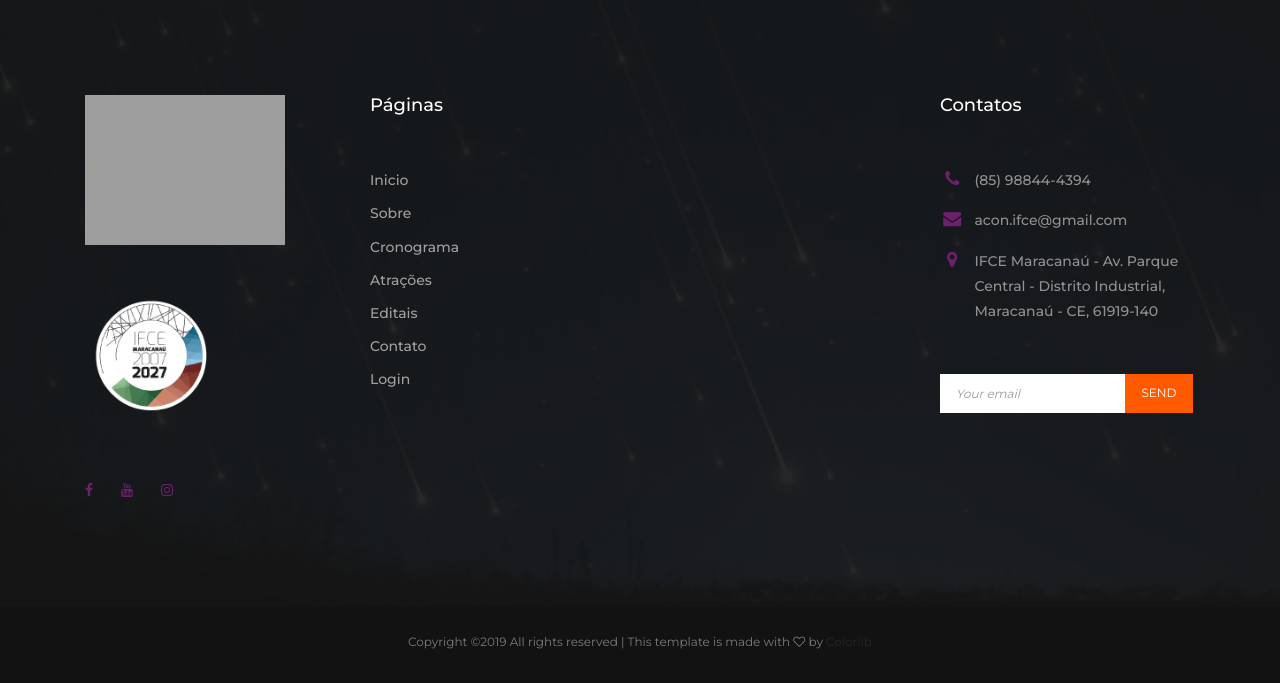
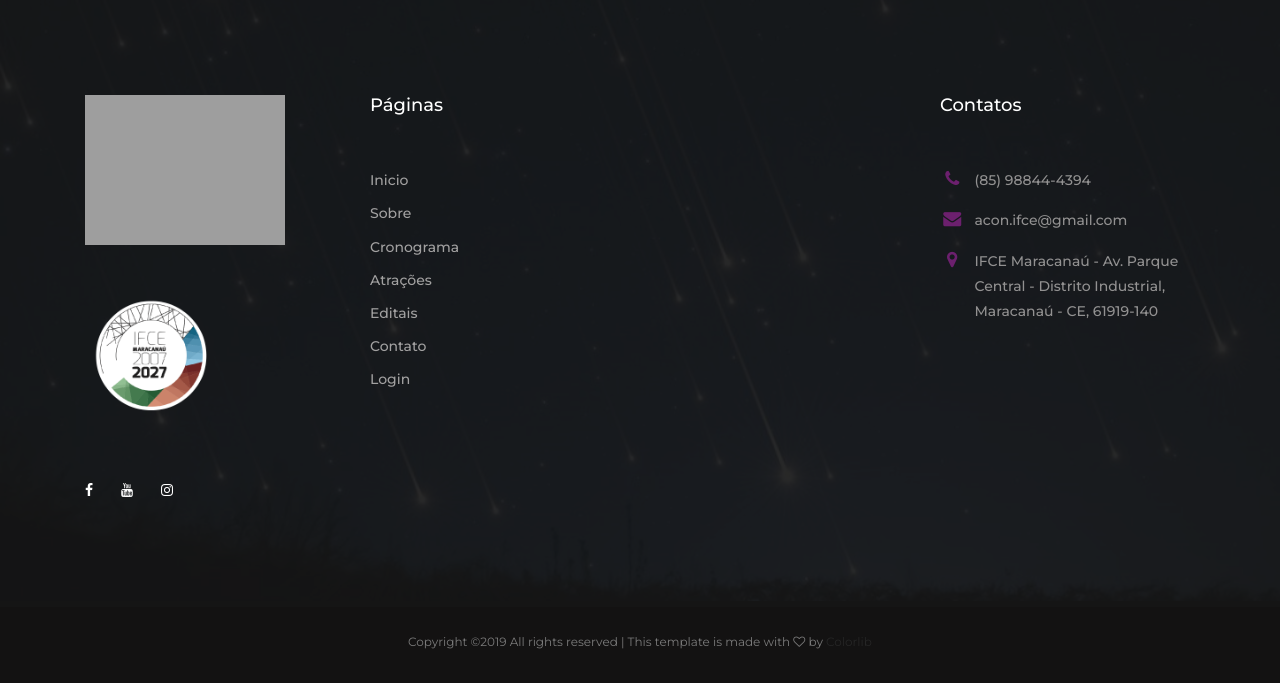
Before and after one commit to kepry/fantabob, a PHP site: page /atracoes.html in a window 1280 px wide. Shown: the part 2647-3330 px from the top of the page. Run offline with PHP 8.4, Linux system fonts and the light colour scheme; grey boxes are pictures that could not be loaded.

Commit message:
Cor Branco para Icones

```diff
--- a/atracoes.html
+++ b/atracoes.html
@@ -431,11 +431,7 @@
                             </ul>
                         </div><!-- .foot-contact -->
 
-                        <div class="subscribe-form">
-                            <form class="d-flex flex-wrap align-items-center">
-                                <input type="email" placeholder="Your email">
-                                <input type="submit" value="send">
-                            </form><!-- .flex -->
+
                         </div><!-- .search-widget -->
                     </div><!-- .col -->
                 </div><!-- .row -->
--- a/style.css
+++ b/style.css
@@ -2061,7 +2061,7 @@ ul.tabs-nav .tab-nav.active {
 }
 
 .foot-about ul li a {
-    color: #6c206e;
+    color: white;
 }
 
 .foot-latest-news ul li {
```
